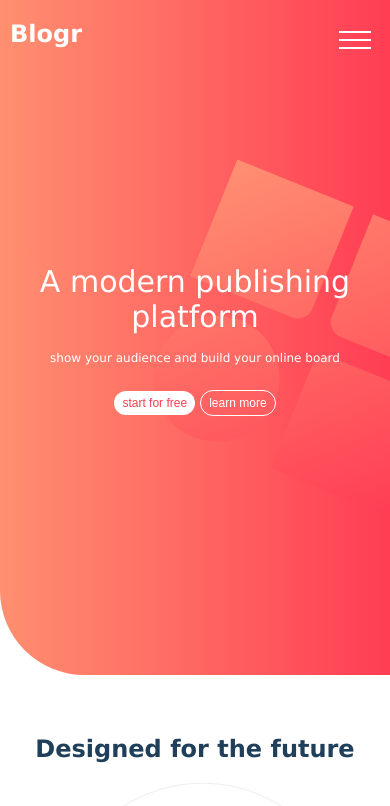
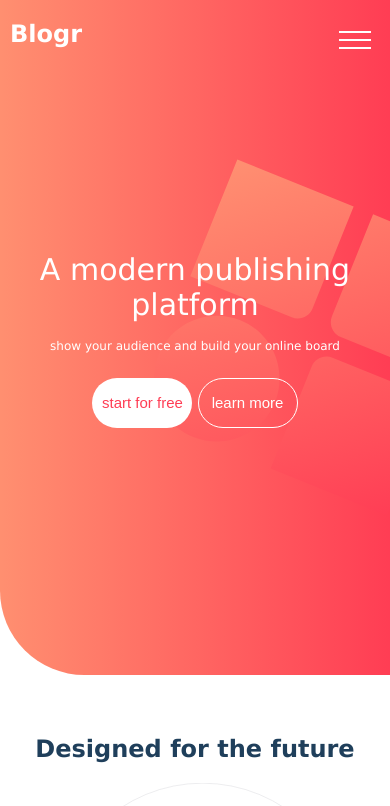
Before and after one commit to OVIfy/frontend-mentor-blogr-landing-page, a plain HTML site: page Index.html in a window 390 px wide. Shown: the top 806 px of the page. Drawn offline with Linux system fonts and the light colour scheme.

Commit message:
changed size of buuton and font-size for mobile

```diff
--- a/scss/style.scss
+++ b/scss/style.scss
@@ -650,6 +650,21 @@ body{
                 justify-content: center;
                 text-align: center;
                 height: 70vh;
+
+                .buttons{
+
+                    .btn{
+                          font-size: 15px;
+                        &.start{
+                          width: 100px;
+                          height: 50px;
+                        }
+                        &.learn{
+                            width: 100px;
+                            height: 50px;
+                        }
+                    }
+                }
             }
         }
 
```
Also changed, not shown: style/style.css, 1 other file.
